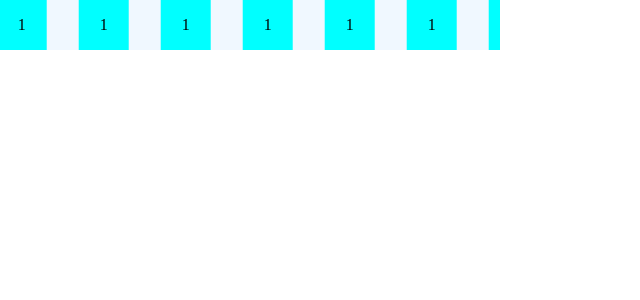
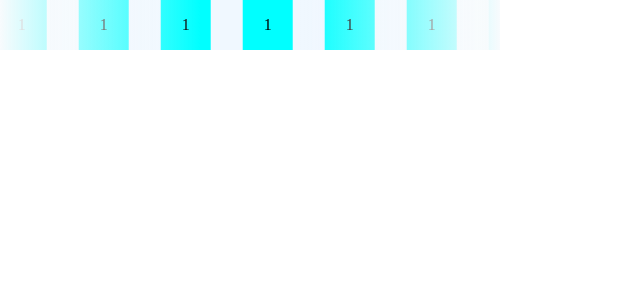
Before and after one commit to ChristYoung/draggable-tree-react, a Next.js app: page /marqueePage in a window 1280 px wide. Shown: the top 300 px of the page, without its empty margins (0-640 px from the left). Built offline with nearby package versions, Linux system fonts and the light colour scheme.

Commit message:
✨ feat: grandien

```diff
--- a/src/components/marquee/index.tsx
+++ b/src/components/marquee/index.tsx
@@ -19,6 +19,14 @@ export const Marquee: React.FC<Props> = (props: Props) => {
        <div className={classNames(styles.marquee, className)} {...restProps}>
          <div className={styles.content} style={contentStyles}>{children}</div>
          <div className={styles.content} style={contentStyles}>{children}</div>
+         <div className={classNames(
+          styles.overlay,
+          styles.leftOverLay,
+         )}></div>
+         <div className={classNames(
+          styles.overlay,
+          styles.rightOverLay,
+         )}></div>
        </div>
     )
 }
--- a/src/components/marquee/style.module.css
+++ b/src/components/marquee/style.module.css
@@ -7,13 +7,31 @@
     }
 }
 
-
 .marquee {
     display: flex;
     overflow: hidden;
+    position: relative;
 }
 
 .marquee .content {
     animation: marquee 5s infinite linear;
     white-space: nowrap;
 }
+
+.marquee .overlay {
+    position: absolute;
+    top: 0;
+    height: 100%;
+}
+
+.marquee .leftOverLay {
+    left: 0;
+    width: 200px;
+    background: linear-gradient(90deg, #F8FBFD 0%, rgba(255, 255, 255, 0) 100%);;
+}
+
+.marquee .rightOverLay {
+    right: 0;
+    width: 200px;
+    background: linear-gradient(270deg, #F8FBFD 0%, rgba(255, 255, 255, 0) 100%);;
+}
```
